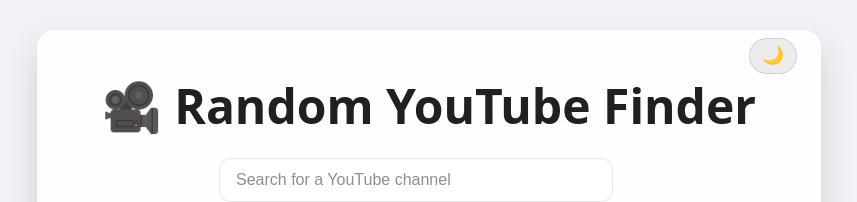
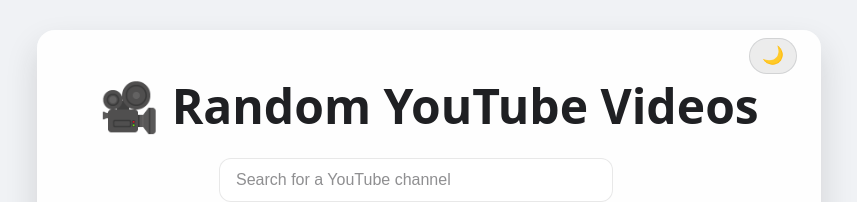
Before and after one commit to ljubisa1710/youtube-random-finder, a React (Vite) app: page / in a window 1280 px wide. Shown: the part 126-328 px from the top of the page, without its empty margins (211-1068 px from the left). Built offline with nearby package versions, Linux system fonts and the light colour scheme.

Commit message:
Title change

```diff
--- a/src/components/AppHeader.jsx
+++ b/src/components/AppHeader.jsx
@@ -2,7 +2,7 @@
 
 const AppHeader = ({ theme, onToggleTheme }) => (
   <header className="app-header">
-    <h1>🎥 Random YouTube Finder</h1>
+    <h1>🎥 Random YouTube Videos</h1>
     <button
       type="button"
       className="theme-toggle"
```
